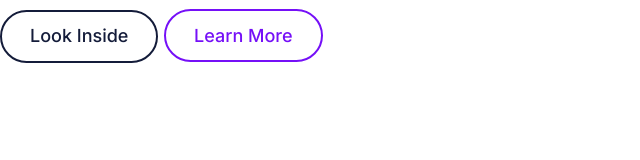
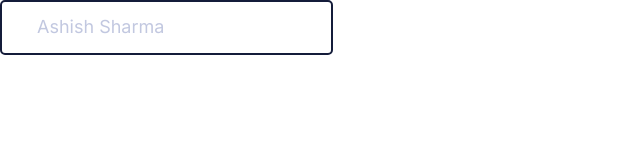
Before and after one commit to itsAshish01/atomic_programmers, a plain HTML site: page index.html in a window 1280 px wide. Shown: the whole page, without its empty margins (0-640 px from the left). Drawn offline with nearby package versions, Linux system fonts and the light colour scheme.

Commit message:
Build the input component.

```diff
--- a/css/general.css
+++ b/css/general.css
@@ -182,3 +182,23 @@ a {
   background: var(--color-white);
   color: var(--color-secondary);
 }
+
+/** Inputs */
+
+.input {
+  padding: 1.5rem 3.5rem;
+  border: 2px solid var(--color-primary);
+  border-radius: 5px;
+  color: var(--color-primary);
+  font-size: 2rem;
+}
+
+::placeholder {
+  color: #c2c8e0;
+}
+
+@media screen and (min-width: 1024px) {
+  .input {
+    font-size: 1.8rem;
+  }
+}
--- a/index.html
+++ b/index.html
@@ -17,15 +17,15 @@
     <title>Atomic Programmers</title>
   </head>
   <body>
-    <button class="btn btn--primary">Look Inside</button>
-    <a href="" class="btn btn--secondary">learn more</a>
-    <script
+    <input type="text" class="input" placeholder="Ashish Sharma" />
+
+    <!-- <script
       type="module"
       src="https://unpkg.com/ionicons@5.5.2/dist/ionicons/ionicons.esm.js"
     ></script>
     <script
       nomodule
       src="https://unpkg.com/ionicons@5.5.2/dist/ionicons/ionicons.js"
-    ></script>
+    ></script> -->
   </body>
 </html>
```
Also changed, not shown: components/input.html (added, +1 -0 lines).
